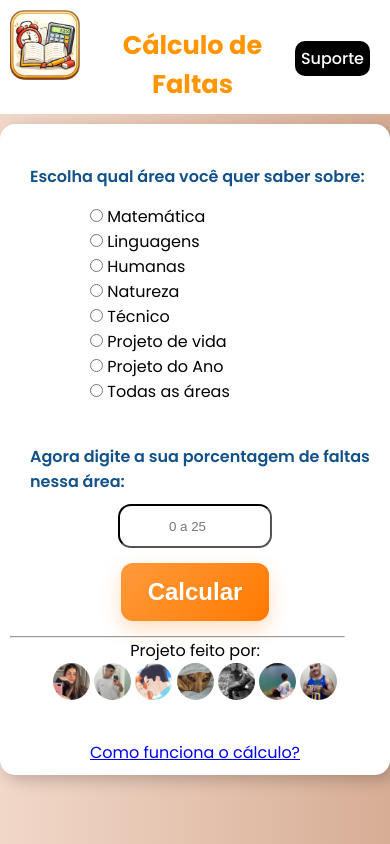
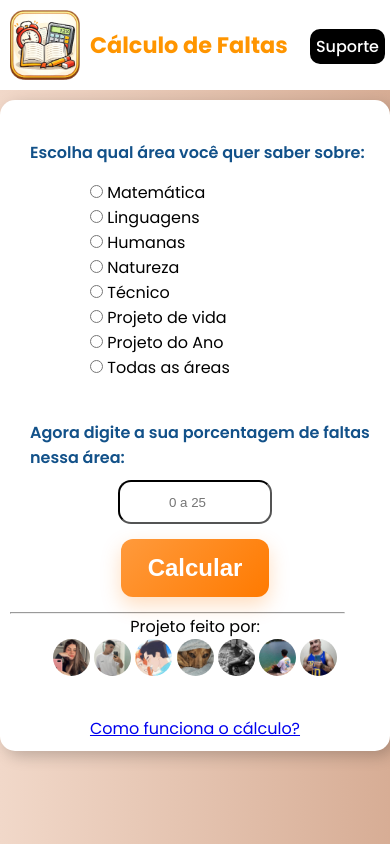
Before and after one commit to lukashtmls/sit, a plain HTML site: page index.html in a window 390 px wide. Drawn offline with Linux system fonts and the light colour scheme.

Commit message:
Arranjo no titulo
Diminui o tamanho do texto do título e diminui o padding-right do botão suporte, pra q no mobile fique mais facil de entender q sao coisas diferentes

```diff
--- a/style.css
+++ b/style.css
@@ -37,10 +37,9 @@ header > a > #texto_titulo {
     font-family: Poppins, Arial, Helvetica, sans-serif;
     color: #ff9500;
     font-weight: 700;
-    margin-top: 20px;
+    margin-top: 28px;
     margin-left: 10px;
-    font-size: 1.6em;
-    padding-top: 6px;
+    font-size: 1.4em;
 }
 
 header > .botao_contato > #link_suporte {
@@ -56,9 +55,8 @@ header > .botao_contato > #link_suporte {
 
 header > .botao_contato{
     margin: auto;
-    margin-right: 20px;
+    margin-right: 5px;
     padding-top: 13px;
-
 }
 
 header > .botao_contato > #link_suporte:hover {
```
